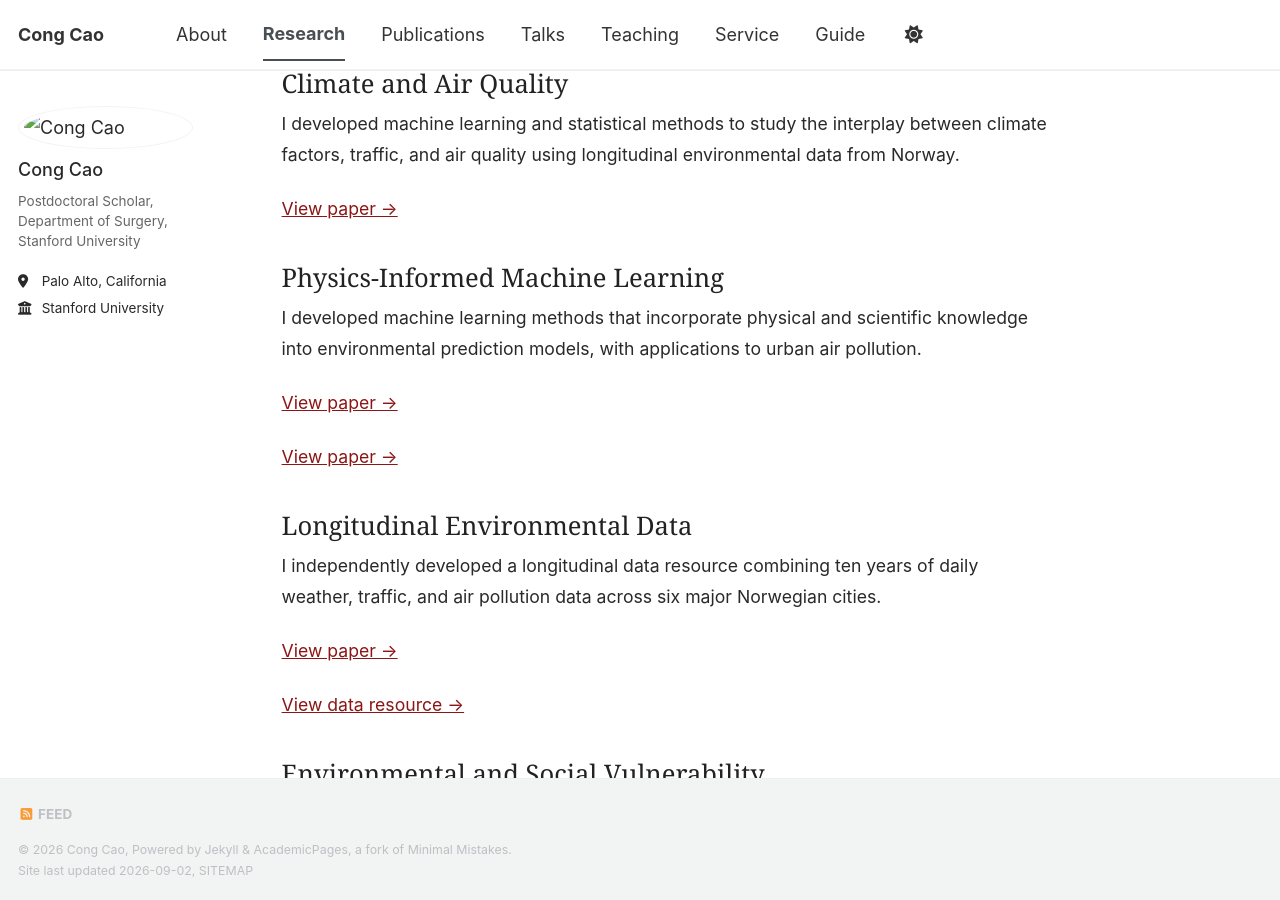
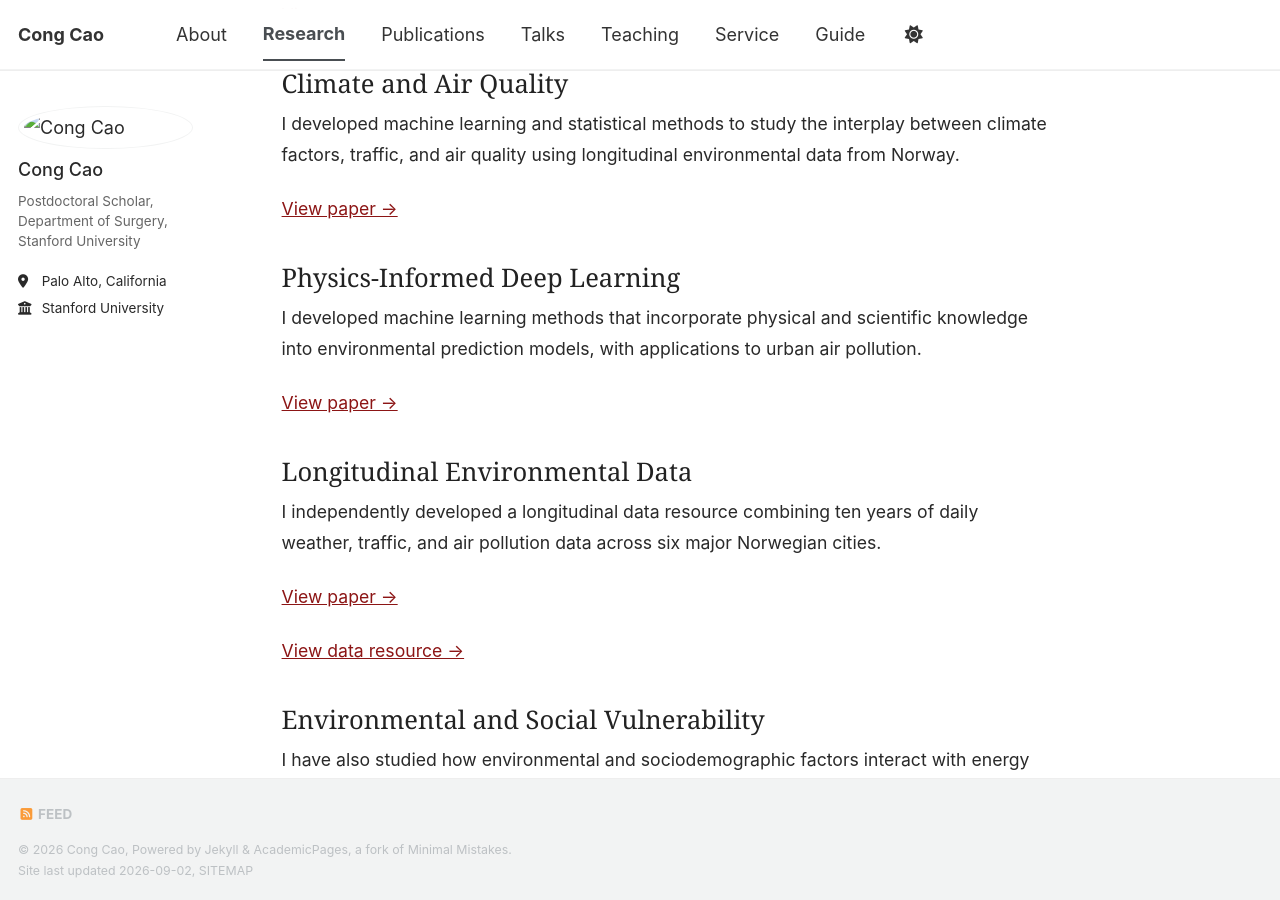
Before and after one commit to congca0/congca0.github.io, a Jekyll site: the page built from research.md, in a window 1280 px wide and 900 px high, scrolled down 3094 px. Built offline with Jekyll 4.4.1, drawn with Linux system fonts in a browser that asks for light colours; our own code applies the rules of GitHub Pages for plain Markdown files; a style sheet for code colours, icons or effects is not loaded.

Commit message:
Update research.md

```diff
--- a/research.md
+++ b/research.md
@@ -124,7 +124,7 @@ longitudinal environmental data from Norway.
 
 [View paper →](https://doi.org/10.1016/j.aeaoa.2025.100366)
 
-### Physics-Informed Machine Learning
+### Physics-Informed Deep Learning
 
 I developed machine learning methods that incorporate physical and
 scientific knowledge into environmental prediction models, with
@@ -132,7 +132,6 @@ applications to urban air pollution.
 
 [View paper →](https://doi.org/10.1088/2515-7620/add795)
 
-[View paper →](https://arxiv.org/abs/2405.04716)
 
 ### Longitudinal Environmental Data
 
```
